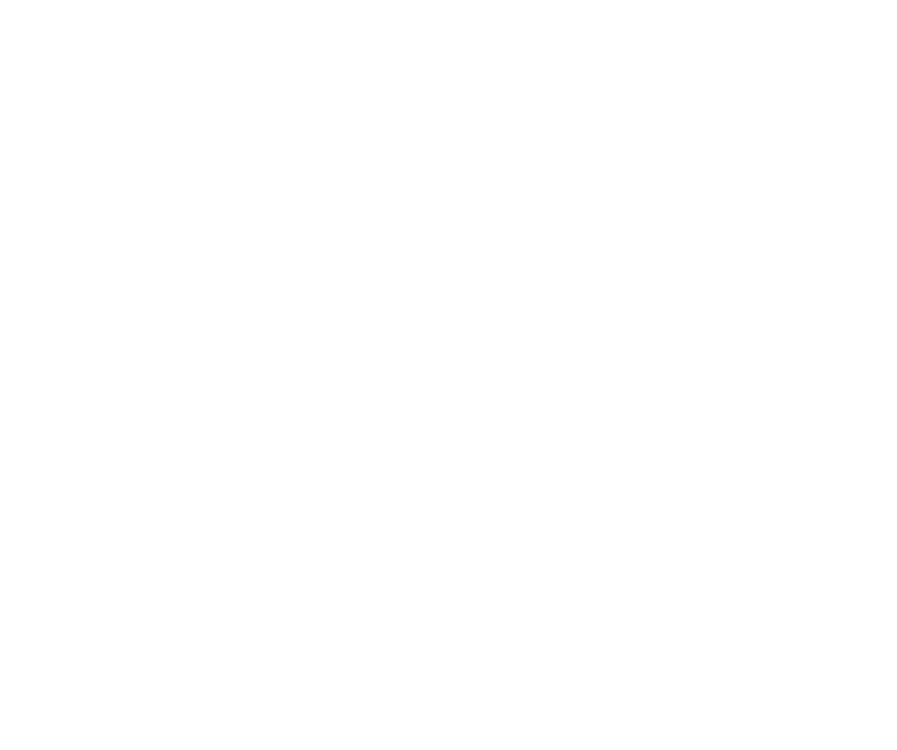
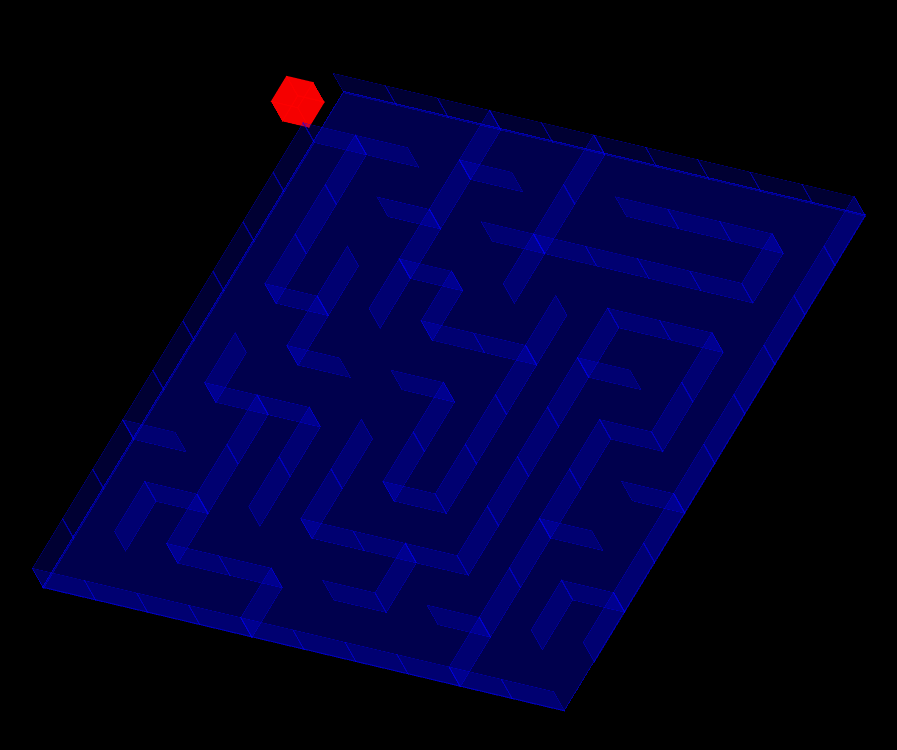
Before and after one commit to SergeyDobrev/MyProject_03, a website: page index.html in a window 1280 px wide. Shown: the whole page, without its empty margins (186-1083 px from the left). Drawn offline with nearby package versions, Linux system fonts and the light colour scheme.

Commit message:
second commit

```diff
--- a/index.html
+++ b/index.html
@@ -6,6 +6,7 @@
 	<link rel="stylesheet" href="style.css">
 </head>
 <body>
+	<script src="https://ajax.googleapis.com/ajax/libs/jquery/3.2.1/jquery.min.js"></script>
 	<script type="text/javascript" src="script.js"></script>
 </body>
 </html>
--- a/script.js
+++ b/script.js
@@ -0,0 +1,128 @@
+var fenceArray =  [[[0,-2],[8,-2],[16,-2],[24,-2],[32,-2],[40,-2],[48,-2],[56,-2],[64,-2],[72,-2],
+					[0,6], [8,6],         [24,6],                 [48,6], [56,6], [64,6],
+					              [16,14],        [32,14],[40,14],[48,14],[56,14],[64,14],
+					                      [24,22],                        [56,22],[64,22],
+					       [8,30],                [32,30],[40,30],        [56,30],
+                                  [16,38],        [32,38],                        [64,38],
+                           [8,46],[16,46],                                                [72,46],
+                    [0,54],                               [40,54],                [64,54],
+                           [8,62],                [32,62],[40,62],[48,62],                [72,62],
+                                  [16,70],[24,70],        [40,70],        [56,70],
+					[0,78],[8,78],[16,78],[24,78],[32,78],[40,78],[48,78],[56,78],[64,78],[72,78]],
+
+				   [	   [-4,10],[-4,18],[-4,26],[-4,34],[-4,42],[-4,50],[-4,58],[-4,66],[-4,74],
+				           [ 4,10],[ 4,18],[ 4,26],        [ 4,42],                [ 4,66],
+				                           [12,26],[12,34],        [12,50],[12,58],[12,66],
+				    [20,2],[20,10],[20,18],[20,26],                [20,50],[20,58],
+				                           [28,26],                [28,50],[28,58],        [28,74],
+				    [36,2],[36,10],[36,18],                [36,42],[36,50],
+				                           [44,26],[44,34],[44,42],[44,50],        [44,66],
+				                           [52,26],[52,34],[52,42],[52,50],[52,58],
+				                                           [60,42],[60,50],[60,58],[60,66],[60,74],
+				           [68,10],        [68,26],[68,34],                        [68,66],
+					[76,2],[76,10],[76,18],[76,26],[76,34],[76,42],[76,50],[76,58],[76,66]]];
+
+var labyrinthArray = [[[0,1,0,0],[0,1,0,1],[0,1,0,1],[0,0,1,1],[0,1,0,0],[0,0,1,1],[0,1,1,0],[0,1,0,1],[0,1,0,1],[0,1,0,1],[0,0,1,1]],
+					  [[1,1,1,1],[1,1,1,1],[1,1,1,1],[1,1,1,1],[1,1,1,1],[1,1,1,1],[1,1,1,1],[1,1,1,1],[1,1,1,1],[1,1,1,1],[1,1,1,1]],
+					  [[1,1,1,1],[1,1,1,1],[1,1,1,1],[1,1,1,1],[1,1,1,1],[1,1,1,1],[1,1,1,1],[1,1,1,1],[1,1,1,1],[1,1,1,1],[1,1,1,1]],
+					  [[1,1,1,1],[1,1,1,1],[1,1,1,1],[1,1,1,1],[1,1,1,1],[1,1,1,1],[1,1,1,1],[1,1,1,1],[1,1,1,1],[1,1,1,1],[1,1,1,1]],
+					  [[1,1,1,1],[1,1,1,1],[1,1,1,1],[1,1,1,1],[1,1,1,1],[1,1,1,1],[1,1,1,1],[1,1,1,1],[1,1,1,1],[1,1,1,1],[1,1,1,1]],
+					  [[1,1,1,1],[1,1,1,1],[1,1,1,1],[1,1,1,1],[1,1,1,1],[1,1,1,1],[1,1,1,1],[1,1,1,1],[1,1,1,1],[1,1,1,1],[1,1,1,1]],
+					  [[1,1,1,1],[1,1,1,1],[1,1,1,1],[1,1,1,1],[1,1,1,1],[1,1,1,1],[1,1,1,1],[1,1,1,1],[1,1,1,1],[1,1,1,1],[1,1,1,1]],
+					  [[1,1,1,1],[1,1,1,1],[1,1,1,1],[1,1,1,1],[1,1,1,1],[1,1,1,1],[1,1,1,1],[1,1,1,1],[1,1,1,1],[1,1,1,1],[1,1,1,1]],
+					  [[1,1,1,1],[1,1,1,1],[1,1,1,1],[1,1,1,1],[1,1,1,1],[1,1,1,1],[1,1,1,1],[1,1,1,1],[1,1,1,1],[1,1,1,1],[1,1,1,1]],
+					  [[1,1,1,1],[1,1,1,1],[1,1,1,1],[1,1,1,1],[1,1,1,1],[1,1,1,1],[1,1,1,1],[1,1,1,1],[1,1,1,1],[1,1,1,1],[1,1,1,1]]];
+
+var x = -20;
+var y = 40;
+
+$('body').css({	'margin': '0 auto',
+				'background-color': 'black',
+				'overflow': 'hidden',
+				'text-align': 'center'
+			});
+
+var objYard = document.createElement('div');
+$('body').append(objYard);
+$(objYard).addClass('preserve3d');
+objYard.style.transform = 'rotateX(' + y + 'deg) rotateY(' + x + 'deg) rotateZ(30deg)';
+$(objYard).css({'height': '80vh',
+				'width': '80vh',
+				'margin': '10vh auto',
+				'border': '1px solid rgba(0,0,255,0.5)',
+				'background-color': 'rgba(0,0,255,0.3)'
+			});
+
+function createFence(a,r) {
+	var objFence = document.createElement('div');
+	$(objYard).append(objFence);
+	objFence.style.transform = 	'translateX(' + a[0] + 'vh) ' +
+								'translateY(' + a[1] + 'vh) ' +
+								'translateZ(2vh) ' +
+								'rotateX(90deg)' + r;
+	$(objFence).css({	'height': '4vh',
+						'width': '8vh',
+						'position': 'absolute',
+						'border': '1px solid rgba(0,0,255,0.5)',
+//						'border-top': '2px solid rgba(0,0,255,1)',
+						'background-color': 'rgba(0,0,255,0.2)'
+				});
+
+}
+for (var i = 0; i < fenceArray[0].length; i++) {
+	createFence(fenceArray[0][i],'');
+}
+for (var i = 0; i < fenceArray[1].length; i++) {
+	createFence(fenceArray[1][i],' rotateY(90deg)');
+}
+
+var objRabbit = document.createElement('div');
+$(objYard).append(objRabbit);
+objRabbit.style.transform = 'translateX(-6vh) translateY(2vh) translateZ(2vh)';
+$(objRabbit).css({	'height': '8vh',
+					'width': '8vh',
+					'position': 'absolute'
+			});
+
+var rabbitArray = ['', 'rotateY(180deg)', 'rotateY(-90deg)', 'rotateY(90deg)', 'rotateX(90deg)', 'rotateX(-90deg)'];
+
+for (var i = 0; i < rabbitArray.length; i++) {
+	var obj = document.createElement('div');
+	$(objRabbit).addClass('preserve3d');
+	$(objRabbit).append(obj);
+	$(obj).css({	'height': '4vh',
+					'width': '4vh',
+					'margin': '0 auto',
+					'position': 'absolute',
+					'border': '1px solid rgba(255,0,0,0.2)',
+					'background-color': 'rgba(255,0,0,0.8)',
+					'transform': rabbitArray[i] + 'translateZ(2vh)'
+				});
+}
+
+var x2 = -6;
+var y2 = 2;
+
+window.onkeydown = function(e) {
+	var x3 = (x2 + 6) / 8;
+	var y3 = (y2 - 2) / 8;
+	console.log(x3,y3,e.keyCode);
+	if (e.keyCode === 38) {
+		if (labyrinthArray[y3][x3][0] === 1) {
+			y2 -= 8
+		}
+	} else if (e.keyCode === 39) {
+		if (labyrinthArray[y3][x3][1] === 1) {
+			x2 += 8
+		}
+	} else if (e.keyCode === 40) {
+		if (labyrinthArray[y3][x3][2] === 1) {
+			y2 += 8
+		}
+	} else if (e.keyCode === 37) {
+		if (labyrinthArray[y3][x3][3] === 1) {
+			x2 -= 8
+		}
+	}
+	objRabbit.style.transform = 'translateX(' + x2 + 'vh) translateY(' + y2 + 'vh)  translateZ(2vh)';
+}
--- a/style.css
+++ b/style.css
@@ -0,0 +1,3 @@
+.preserve3d {
+	transform-style: preserve-3d;
+}
```
